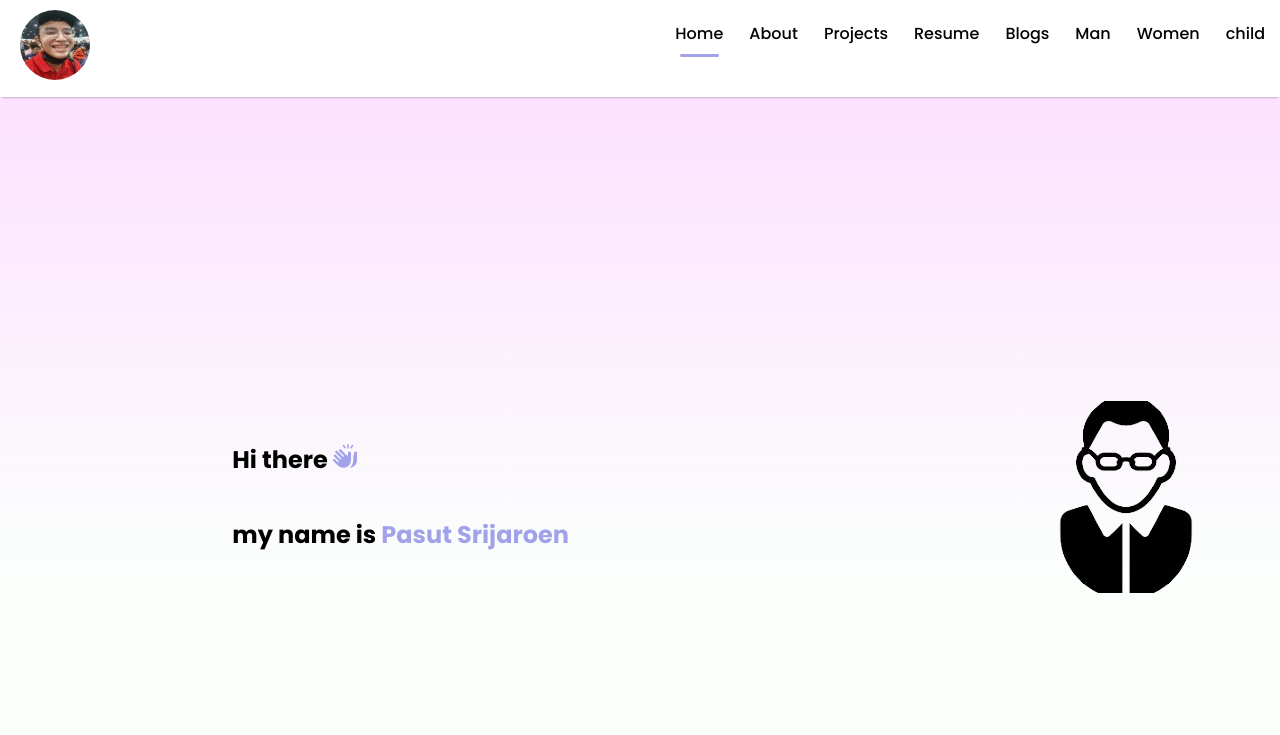
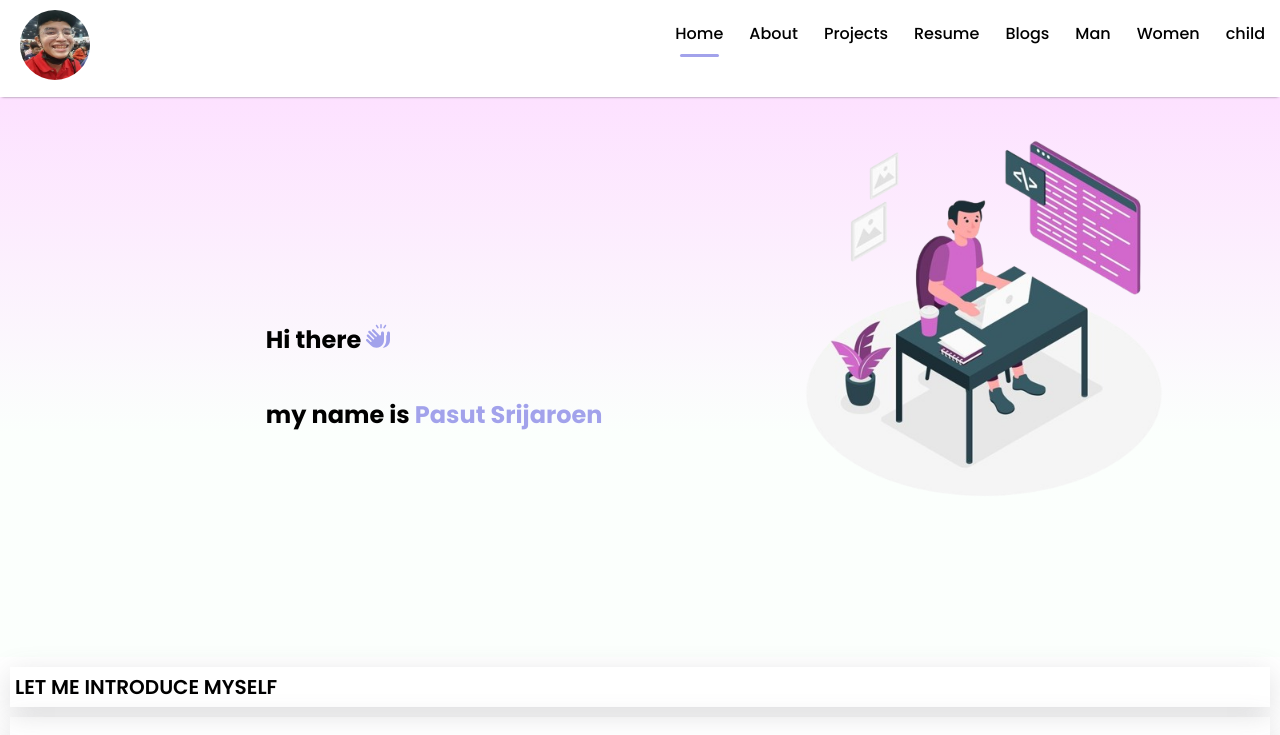
Before and after one commit to 5935512009/resume_Bay, a React (Create React App) app: page / in a window 1280 px wide. Shown: the top 735 px of the page. Built offline with nearby package versions, Linux system fonts and the light colour scheme.

Commit message:
update:{css}

```diff
--- a/src/components/hero/Hero.jsx
+++ b/src/components/hero/Hero.jsx
@@ -1,7 +1,7 @@
 import React from 'react'
 import './hero.css'
 import { FaHandsClapping } from "react-icons/fa6";
-import glass_man_removebg from '../../Assets/glass_man_removebg.png'
+import code_typing_concept_illustration_removebg from '../../Assets/code_typing_concept_illustration_removebg.png'
 export default function Hero() {
   return (<>
     <div className='hero'>
@@ -11,7 +11,7 @@ export default function Hero() {
             <h2>my name is <span className='hero-left-name'> Pasut Srijaroen</span></h2>
         </div>
         <div className='hero-right'>
-              <img src={glass_man_removebg} alt="hero right not work" />
+              <img src={code_typing_concept_illustration_removebg} alt="hero right not work" />
         </div>
     </div>
  </>
--- a/src/components/hero/hero.css
+++ b/src/components/hero/hero.css
@@ -1,7 +1,7 @@
 .hero{
     display: flex;
     justify-content: space-around;
-    height: 100vh;
+    height: 70vh;
     background: linear-gradient(180deg, #fde1ff, #e1ffea22 60%);
 }
 .hero-left{
@@ -23,10 +23,9 @@
     text-decoration: underline;
     transition-duration: 1s;
 }
-.hero-right{
-    display: flex;
-    align-items: center;
-    justify-content: center;
-    padding-left: 350px;
+.hero-right img{
+    height: 400px;
+    margin: 10px;
+    border-radius: 10%;
 
 }
--- a/src/pages/about/about.css
+++ b/src/pages/about/about.css
@@ -26,7 +26,7 @@
 
 .about-left h2:hover {
   background-color: rgb(255, 255, 255);
-  transform: scale(1.01);
+  /* transform: scale(1.01); */
   transition-duration: 0.5s;
 }
 
@@ -44,6 +44,6 @@
 }
 .about-right h2:hover {
   background-color: white;
-  transform: scale(1.01);
+  /* transform: scale(1.01); */
   transition-duration: 1s;
 }
```
